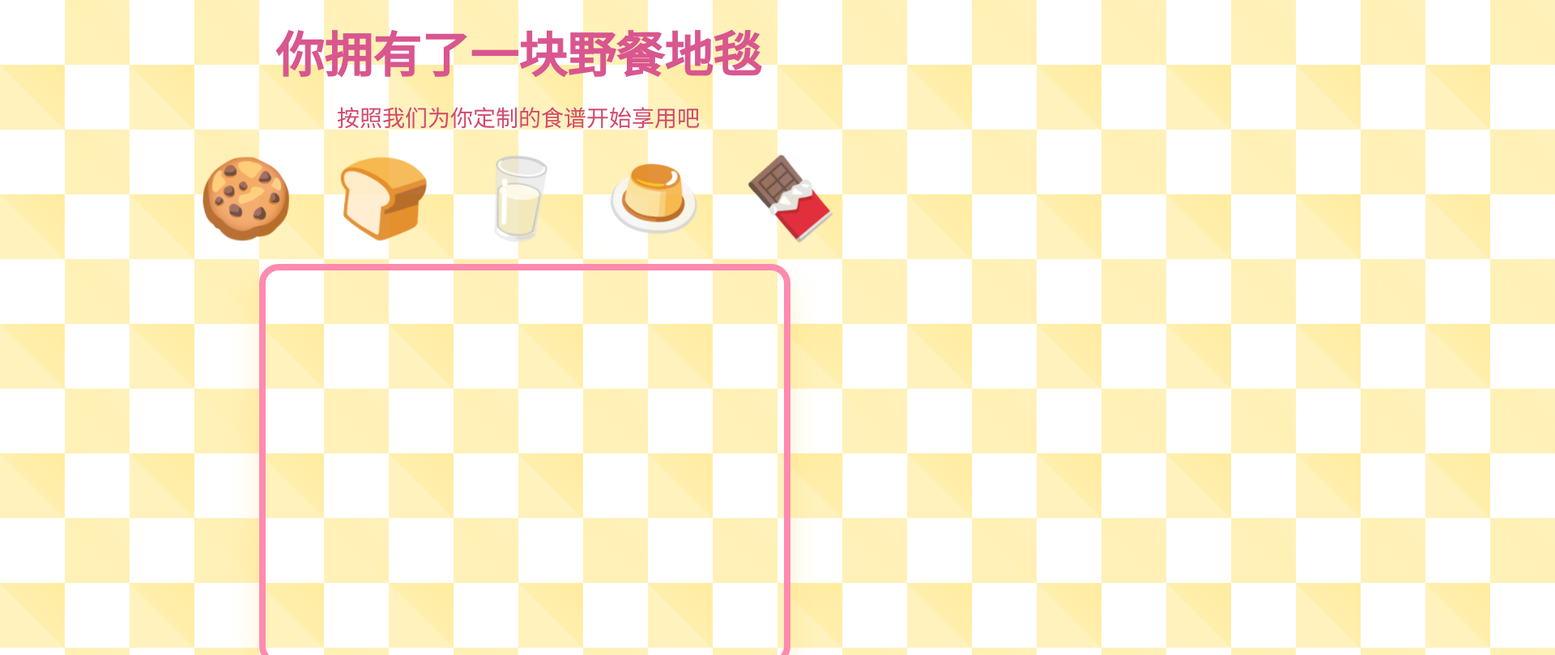
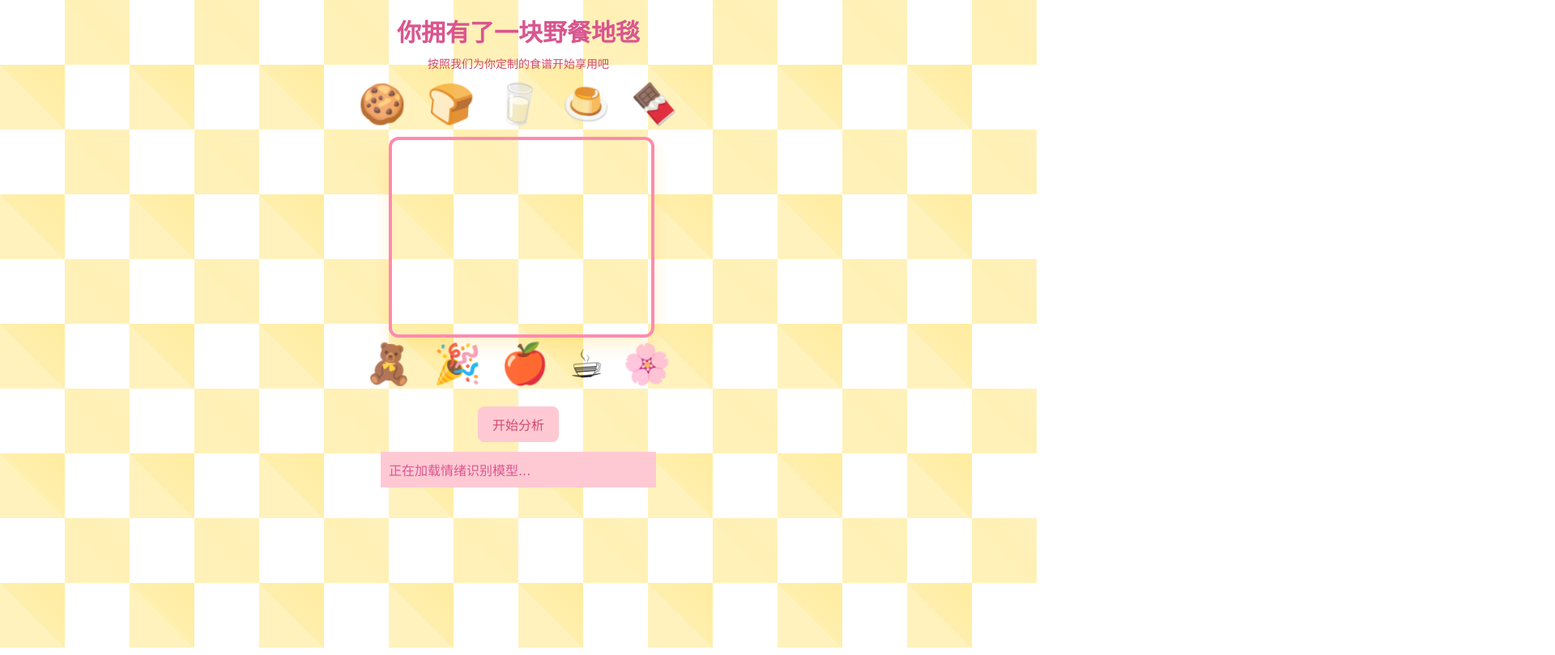
Before and after one commit to Bbbyrat/picnic, a plain HTML site: page index.html in a window 1280 px wide. Shown: the top 809 px of the page at 81% size, 1920 px wide, since content can reach past the window. Drawn offline with Linux system fonts and the light colour scheme; no server answers; a web font is replaced by a local one.

Commit message:
Update index.html

```diff
--- a/index.html
+++ b/index.html
@@ -18,13 +18,6 @@ body {
     linear-gradient(45deg,#fff1b8 25%,transparent 25%,transparent 75%,#ffefad 75%,#ffec9f);
   background-size: 160px 160px;
   background-position: 0 0, 80px 80px;
-}
-
-/* 放大主体部分（标题、图标、摄像头、结果） */
-#main-container {
-  transform: scale(2);
-  transform-origin: top center;
-  margin-top: 20px;
 }
 
 h1 { font-size: 30px; color: #d9568f; margin: 16px 0 8px; }
@@ -80,7 +73,6 @@ p { font-size: 14px; color: #d2496b; margin: 0 0 12px; }
   100% { transform: rotate(-6deg); }
 }
 
-/* 按钮放大后文字清晰 */
 #analyzeBtn {
   margin-top: 12px;
   padding: 10px 18px;
@@ -93,7 +85,6 @@ p { font-size: 14px; color: #d2496b; margin: 0 0 12px; }
   z-index: 2;
 }
 
-/* 分析结果 */
 #result {
   margin-top: 12px;
   width: 320px;
@@ -110,7 +101,6 @@ p { font-size: 14px; color: #d2496b; margin: 0 0 12px; }
 </head>
 
 <body>
-<div id="main-container">
 
 <h1>你拥有了一块野餐地毯</h1>
 <p>按照我们为你定制的食谱开始享用吧</p>
@@ -141,8 +131,6 @@ p { font-size: 14px; color: #d2496b; margin: 0 0 12px; }
 <button id="analyzeBtn">开始分析</button>
 <div id="result">等待模型加载...</div>
 
-</div>
-
 <script src="./face-api.min.js"></script>
 <script>
 const video = document.getElementById("video");
@@ -160,14 +148,12 @@ async function loadModels() {
 }
 loadModels();
 
-// 点击按钮启动摄像头并分析
 analyzeBtn.onclick = async () => {
   if (!modelsLoaded) {
     alert("模型还没加载完成，请稍等");
     return;
   }
 
-  // 打开摄像头
   if (!video.srcObject) {
     try {
       const stream = await navigator.mediaDevices.getUserMedia({ video: { facingMode: "user" } });
@@ -178,7 +164,6 @@ analyzeBtn.onclick = async () => {
     }
   }
 
-  // 分析情绪
   const detection = await faceapi.detectSingleFace(video, new faceapi.TinyFaceDetectorOptions()).withFaceExpressions();
   if (!detection) {
     result.innerText = "未检测到人脸，请正对摄像头";
```
